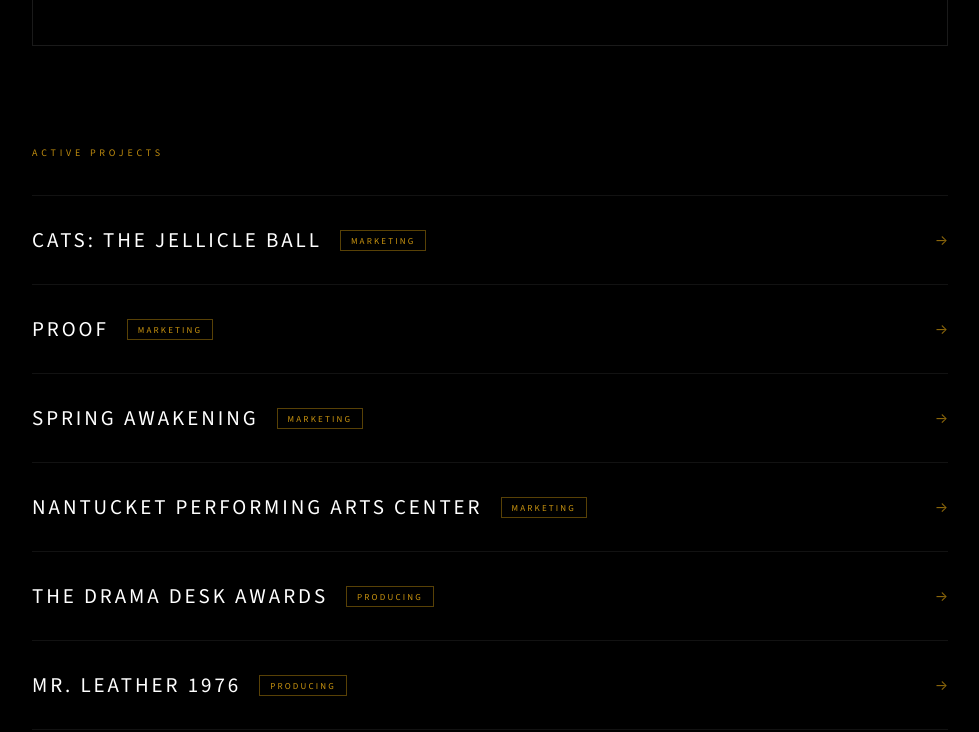
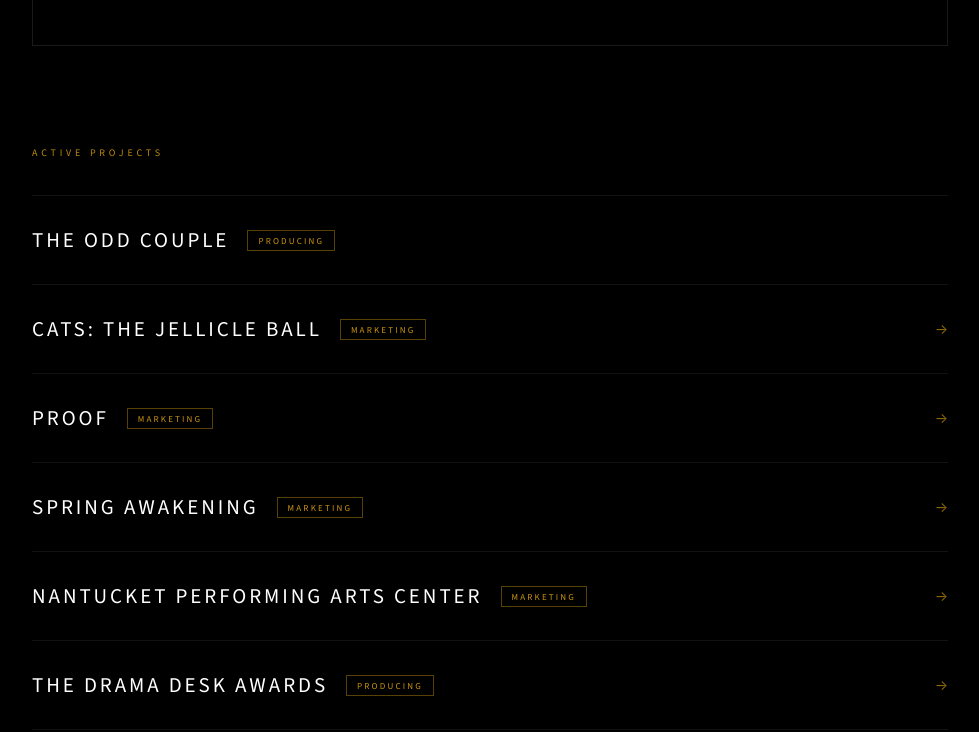
Before and after one commit to tartick/tsvwebsite, a plain HTML site: page theseason.html in a window 1280 px wide. Shown: the part 652-1384 px from the top of the page, without its empty margins (150-1129 px from the left). Drawn offline with nearby package versions, Linux system fonts and the light colour scheme.

Commit message:
Add The Odd Couple to Active Projects (top), remove Mr. Leather 1976
Co-Authored-By: Claude Opus 5.5 <noreply@anthropic.com>

```diff
--- a/theseason.html
+++ b/theseason.html
@@ -240,6 +240,13 @@
     <p class="section-eyebrow">Active Projects</p>
     <div class="projects">
 
+      <div class="project no-link">
+        <div class="project-left">
+          <span class="project-name">The Odd Couple</span>
+          <span class="project-tag">Producing</span>
+        </div>
+      </div>
+
       <a class="project" href="https://catsthejellicleball.com" target="_blank" rel="noopener">
         <div class="project-left">
           <span class="project-name">CATS: The Jellicle Ball</span>
@@ -280,14 +287,6 @@
         <span class="project-arrow">→</span>
       </a>
 
-      <a class="project" href="https://mrleather1976.com" target="_blank" rel="noopener">
-        <div class="project-left">
-          <span class="project-name">Mr. Leather 1976</span>
-          <span class="project-tag">Producing</span>
-        </div>
-        <span class="project-arrow">→</span>
-      </a>
-
     </div>
   </section>
 
```
